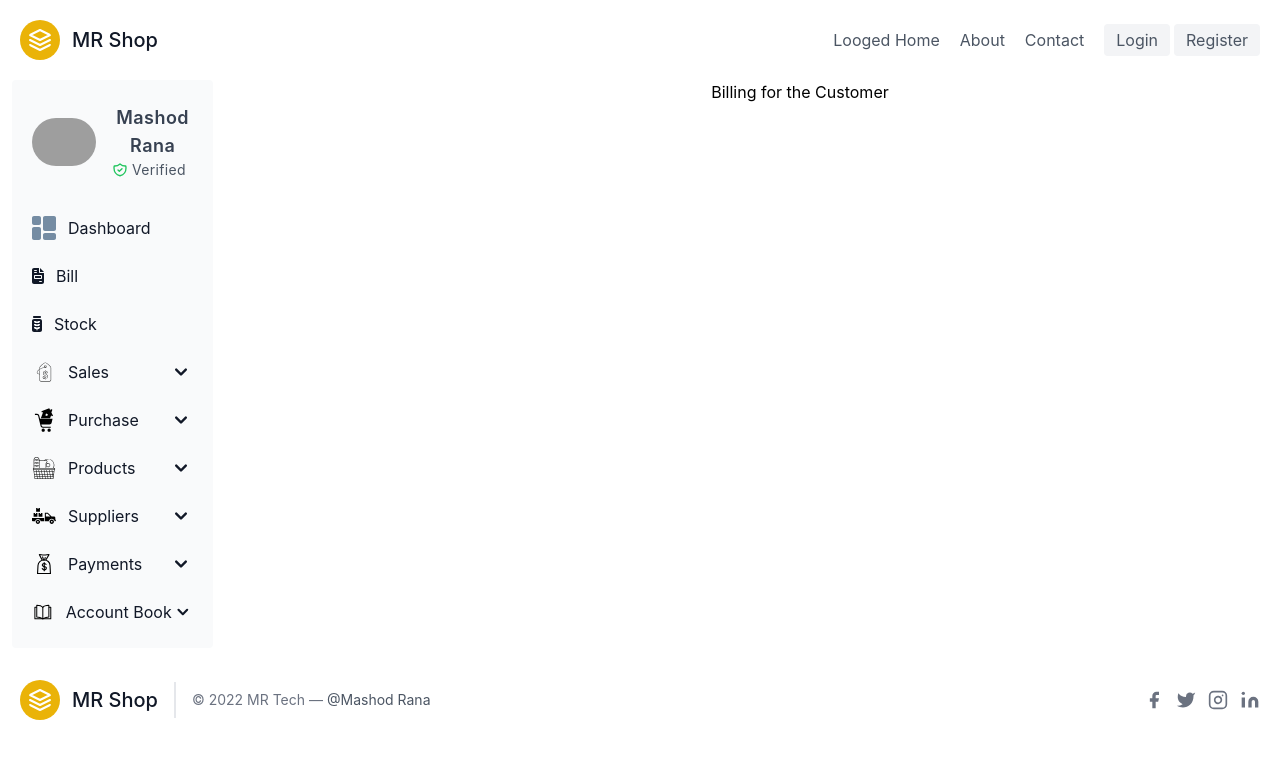
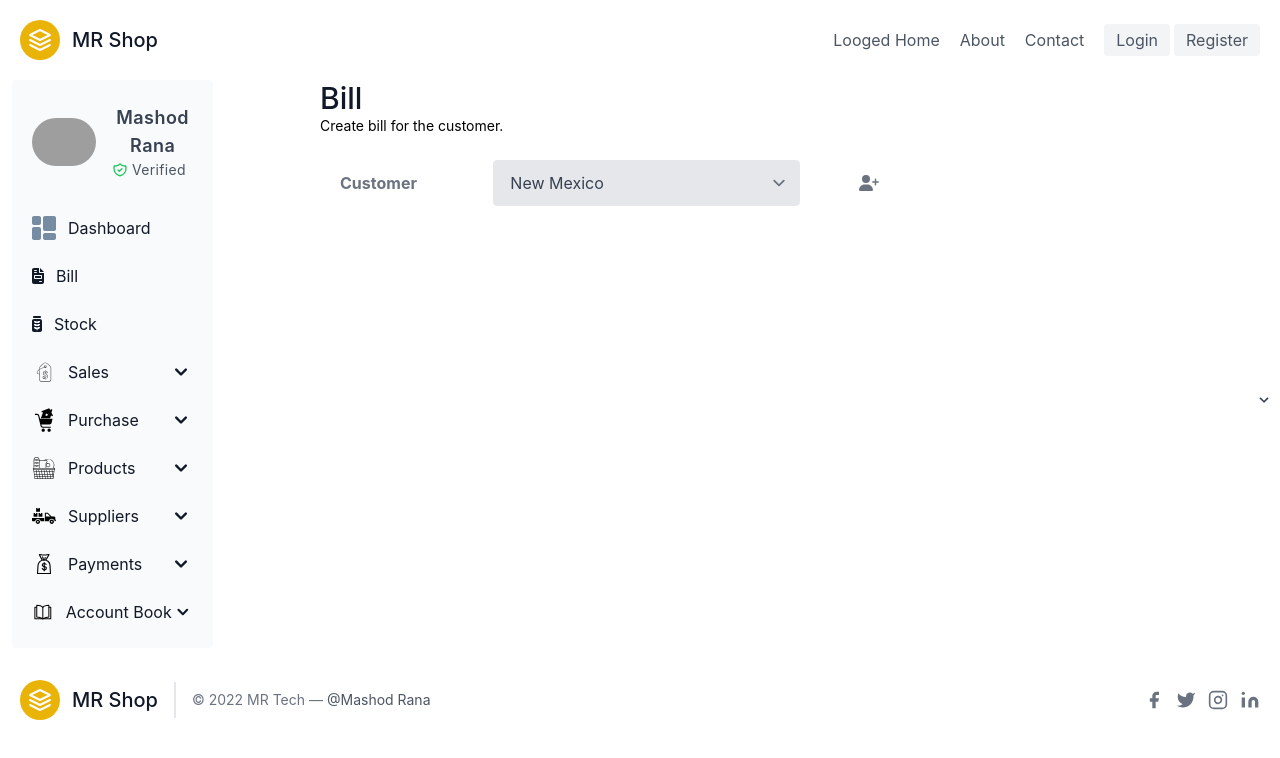
Before and after one commit to samueltefera/potential-inventory, a React (Create React App) app in the folder client/: page /dashboard/bill in a window 1280 px wide. Shown: the top 758 px of the page. Built offline with nearby package versions, Linux system fonts and the light colour scheme; grey boxes are pictures that could not be loaded.

Commit message:
working on bill component

```diff
--- a/client/src/Components/Bill/Bill.jsx
+++ b/client/src/Components/Bill/Bill.jsx
@@ -1,7 +1,42 @@
-const Bill = ()=>{
-    return(
+import { faUserPlus } from "@fortawesome/free-solid-svg-icons";
+import { FontAwesomeIcon } from "@fortawesome/react-fontawesome";
+import { Link } from "react-router-dom";
+
+const Bill = () => {
+    return (
         <>
-        <h1>Billing for the Customer</h1>
+            <h1 className="text-start sm:text-3xl text-2xl font-medium title-font text-gray-900">Bill</h1>
+            <p className="text-sm text-start">Create bill for the customer.</p>
+            <div class="container px-5 py-6 mx-auto">
+                {/* Bill form */}
+                <div class="grid grid-rows gap-1">
+                    <div class="md:flex md:items-center md:justify-start mb-6">
+                        <div class="md:w-1/6">
+                            <label class="block text-gray-500 font-bold md:text-left mb-1 md:mb-0 pr-4" for="inline-full-name">
+                                Customer
+                            </label>
+                        </div>
+                        <div class="md:w-2/6">
+                            <select class="inline appearance-none w-full bg-gray-200 border border-gray-200 text-gray-700 py-3 px-4 pr-8 rounded leading-tight focus:outline-none focus:bg-white focus:border-gray-500" id="grid-state">
+                                <option>New Mexico</option>
+                                <option>Missouri</option>
+                                <option>Texas</option>
+                            </select>
+                            <div class="pointer-events-none absolute inset-y-0 right-0 flex items-center px-2 text-gray-700">
+                                <svg class="fill-current h-4 w-4" xmlns="http://www.w3.org/2000/svg" viewBox="0 0 20 20"><path d="M9.293 12.95l.707.707L15.657 8l-1.414-1.414L10 10.828 5.757 6.586 4.343 8z" /></svg>
+                            </div>
+                        </div>
+                        <div className="md:w-1/6">
+                            <Link to=''
+                                class="block text-gray-500 font-bold md:text-center mb-1 md:mb-0 pr-4"
+                            >
+                                <FontAwesomeIcon icon={faUserPlus} />
+                            </Link>
+                        </div>
+                    </div>
+
+                </div>
+            </div>
         </>
     );
 };
```
